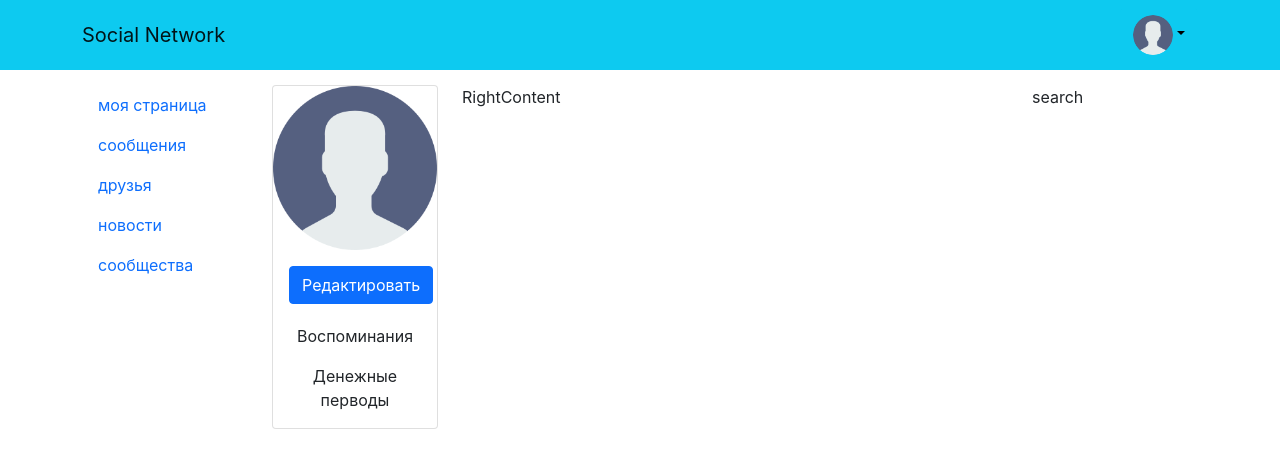
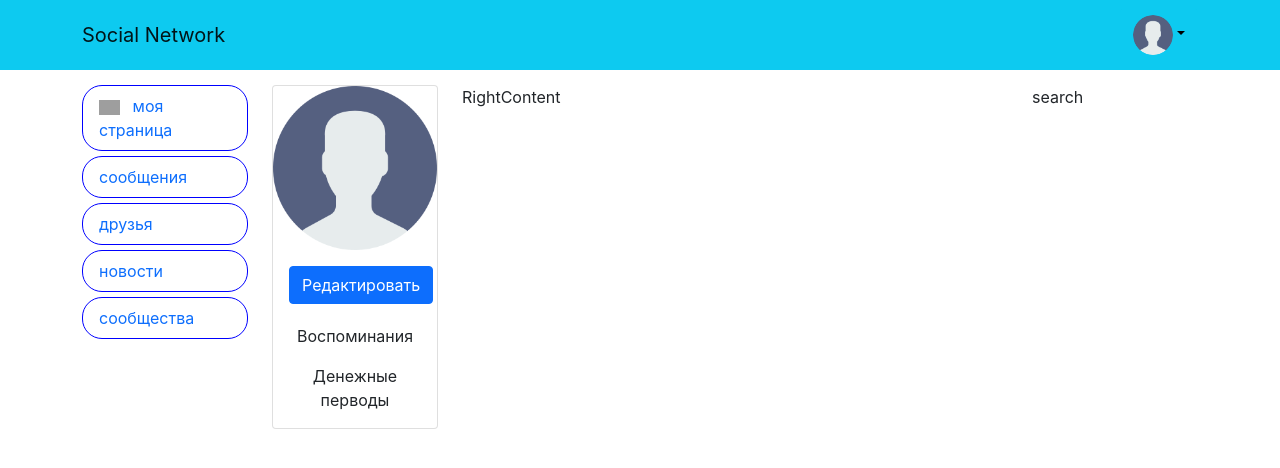
Before and after one commit to tigersv/socialNetwork, a React (Create React App) app: page / in a window 1280 px wide. Shown: the top 468 px of the page. Built offline with nearby package versions, Linux system fonts and the light colour scheme; grey boxes are pictures that could not be loaded.

Commit message:
Sidebar icons

```diff
--- a/src/App.js
+++ b/src/App.js
@@ -16,9 +16,9 @@ function App() {
     return (
         <div>
             <NavBar/>
-            <Container>
+            <Container fluid="md">
             <Row>
-                <Col sm={2}>
+                <Col>
                     <SideBar/>
                 </Col>
                 <Col sm={8}>
@@ -32,7 +32,7 @@ function App() {
                         </Routes>
                     </BrowserRouter>
                 </Col>
-                <Col sm={2}>
+                <Col>
                     search
                 </Col>
             </Row>
--- a/src/components/References/ReusableComponents/SideBar.jsx
+++ b/src/components/References/ReusableComponents/SideBar.jsx
@@ -71,15 +71,28 @@ const users = [
         }
     }]
 
+const navLinkStyle = {
+    border: "1px solid blue",
+    borderRadius: "20px",
+    marginBottom: "5px",
+}
+const iconStyle = {
+    width: "1.3rem",
+    marginRight: "0.8rem",
+}
+
 const SideBar = () => {
     return (
         <div>
             <Nav className="flex-column">
-                <Nav.Link eventKey="link-1" href="/my_page">моя страница</Nav.Link>
-                <Nav.Link eventKey="link-2" href="message">сообщения</Nav.Link>
-                <Nav.Link eventKey="link-3" href="friends">друзья</Nav.Link>
-                <Nav.Link eventKey="link-4" href="/news">новости</Nav.Link>
-                <Nav.Link eventKey="link-5" href="community">сообщества</Nav.Link>
+                <Nav.Link style={navLinkStyle} eventKey="link-1" href="/my_page">
+                    <img style={iconStyle} src="https://img.icons8.com/external-kmg-design-flat-kmg-design/32/000000/external-user-back-to-school-kmg-design-flat-kmg-design.png"/>
+                    моя страница
+                </Nav.Link>
+                <Nav.Link style={navLinkStyle} eventKey="link-2" href="message">сообщения</Nav.Link>
+                <Nav.Link style={navLinkStyle} eventKey="link-3" href="friends">друзья</Nav.Link>
+                <Nav.Link style={navLinkStyle} eventKey="link-4" href="/news">новости</Nav.Link>
+                <Nav.Link style={navLinkStyle} eventKey="link-5" href="community">сообщества</Nav.Link>
             </Nav>
         </div>
     );
```
